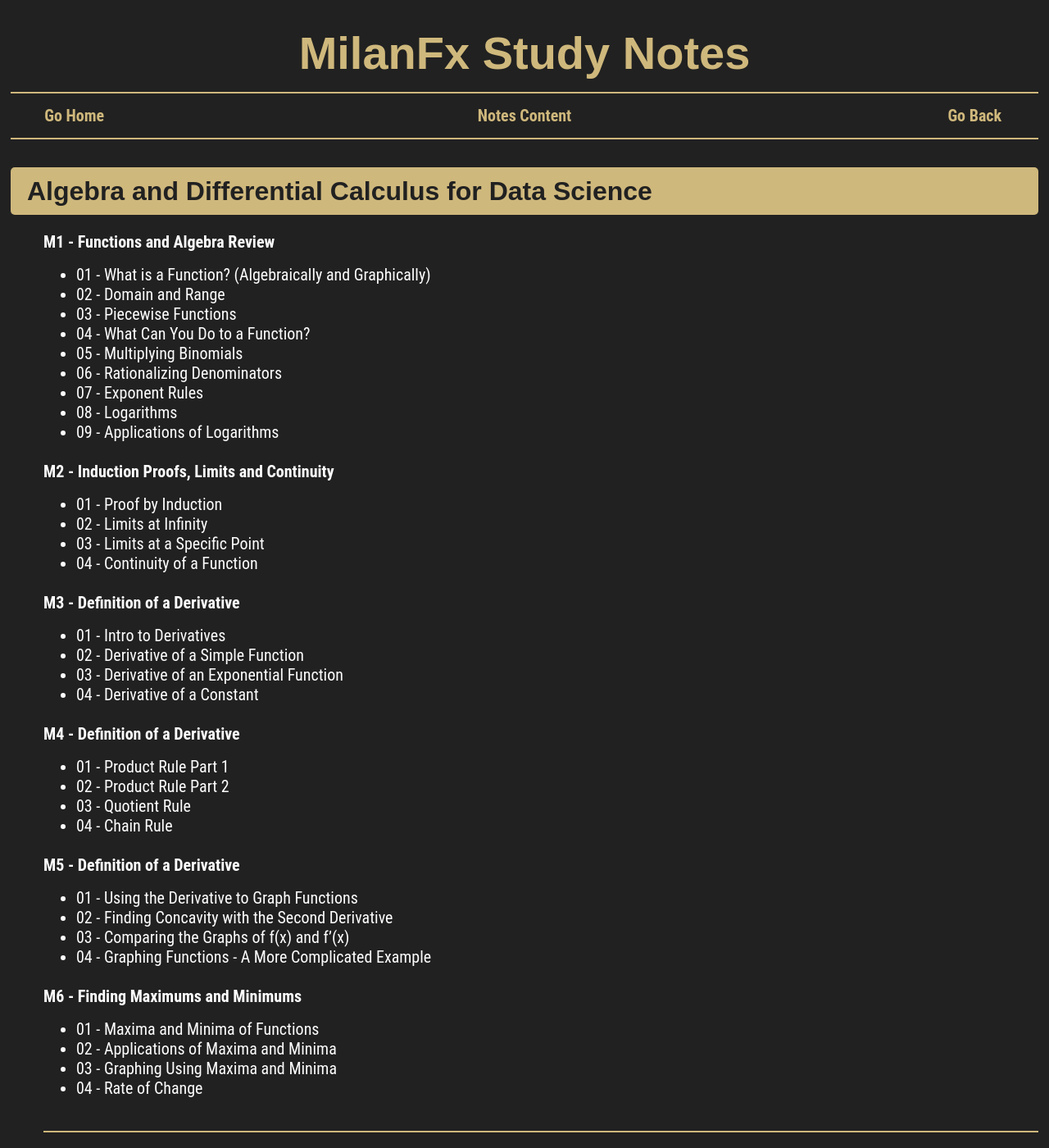
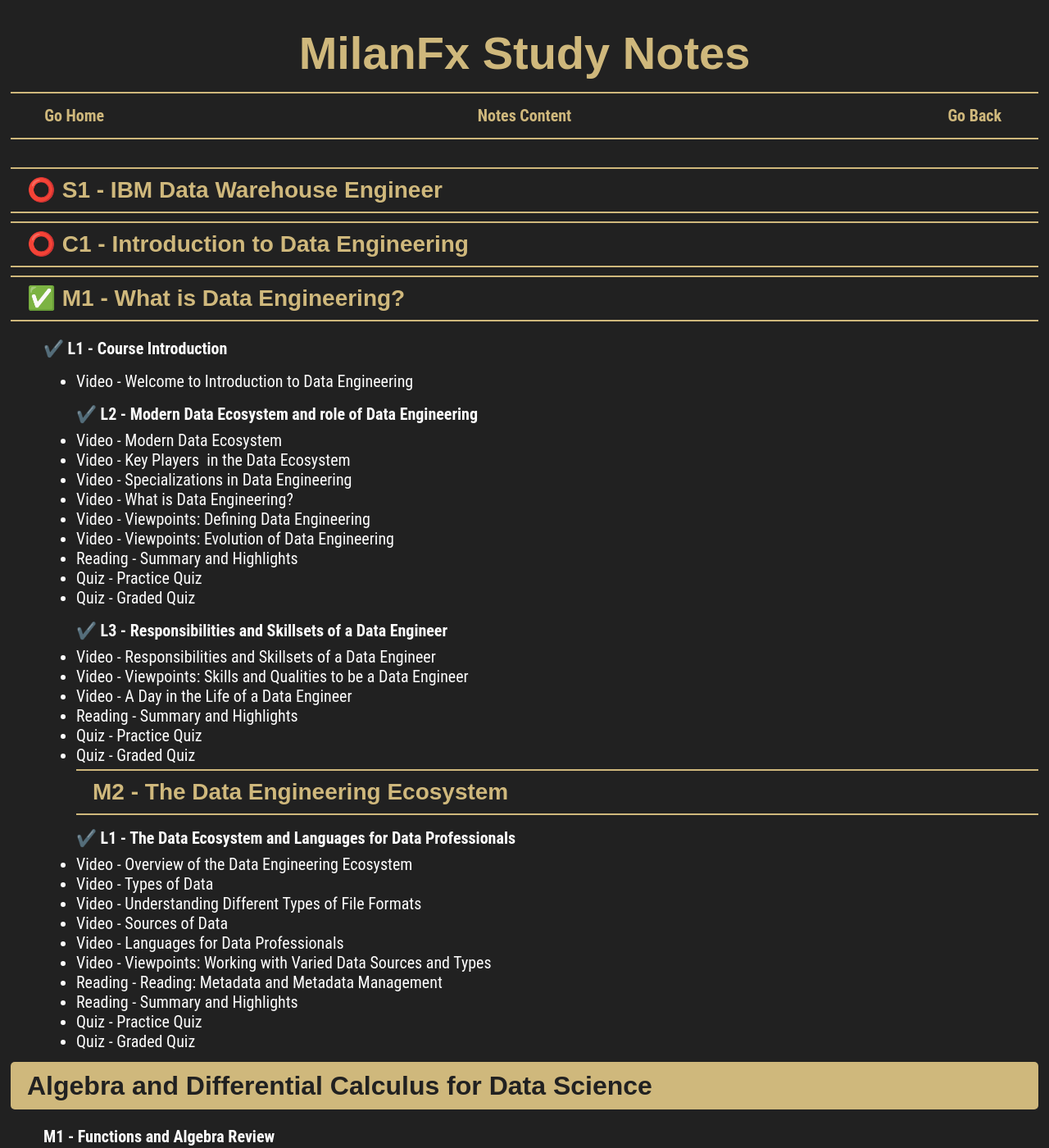
Before and after one commit to milanfx/milanfx.github.io, a Jekyll site: the page built from M1C1.md, in a window 1280 px wide and 1400 px high. Shown: the whole window at 82% size. Built offline with Jekyll 4.4.1, drawn with Linux system fonts in a browser that asks for light colours; our own code applies the rules of GitHub Pages for plain Markdown files.

Commit message:
Update M1C1.md

```diff
--- a/M1C1.md
+++ b/M1C1.md
@@ -1,8 +1,44 @@
 ---
 layout: page
-title:
+title: /M1C1/
 permalink: /M1C1/
 ---
+
+### ⭕️ S1 - IBM Data Warehouse Engineer
+### ⭕️ C1 - Introduction to Data Engineering
+### ✅️ M1 - What is Data Engineering?
+#### ✔️ L1 - Course Introduction
+- Video - Welcome to Introduction to Data Engineering
+#### ✔️ L2 - Modern Data Ecosystem and role of Data Engineering
+- Video - Modern Data Ecosystem
+- Video - Key Players  in the Data Ecosystem
+- Video - Specializations in Data Engineering
+- Video - What is Data Engineering?
+- Video - Viewpoints: Defining Data Engineering
+- Video - Viewpoints: Evolution of Data Engineering
+- Reading - Summary and Highlights
+- Quiz - Practice Quiz
+- Quiz - Graded Quiz
+#### ✔️ L3 - Responsibilities and Skillsets of a Data Engineer
+- Video - Responsibilities and Skillsets of a Data Engineer
+- Video - Viewpoints: Skills and Qualities to be a Data Engineer
+- Video - A Day in the Life of a Data Engineer
+- Reading - Summary and Highlights
+- Quiz - Practice Quiz
+- Quiz - Graded Quiz
+### M2 - The Data Engineering Ecosystem
+#### ✔️ L1 - The Data Ecosystem and Languages for Data Professionals
+- Video - Overview of the Data Engineering Ecosystem
+- Video - Types of Data
+- Video - Understanding Different Types of File Formats
+- Video - Sources of Data
+- Video - Languages for Data Professionals
+- Video - Viewpoints: Working with Varied Data Sources and Types
+- Reading - Reading: Metadata and Metadata Management
+- Reading - Summary and Highlights
+- Quiz - Practice Quiz
+- Quiz - Graded Quiz
+
 
 ## Algebra and Differential Calculus for Data Science
 
```
